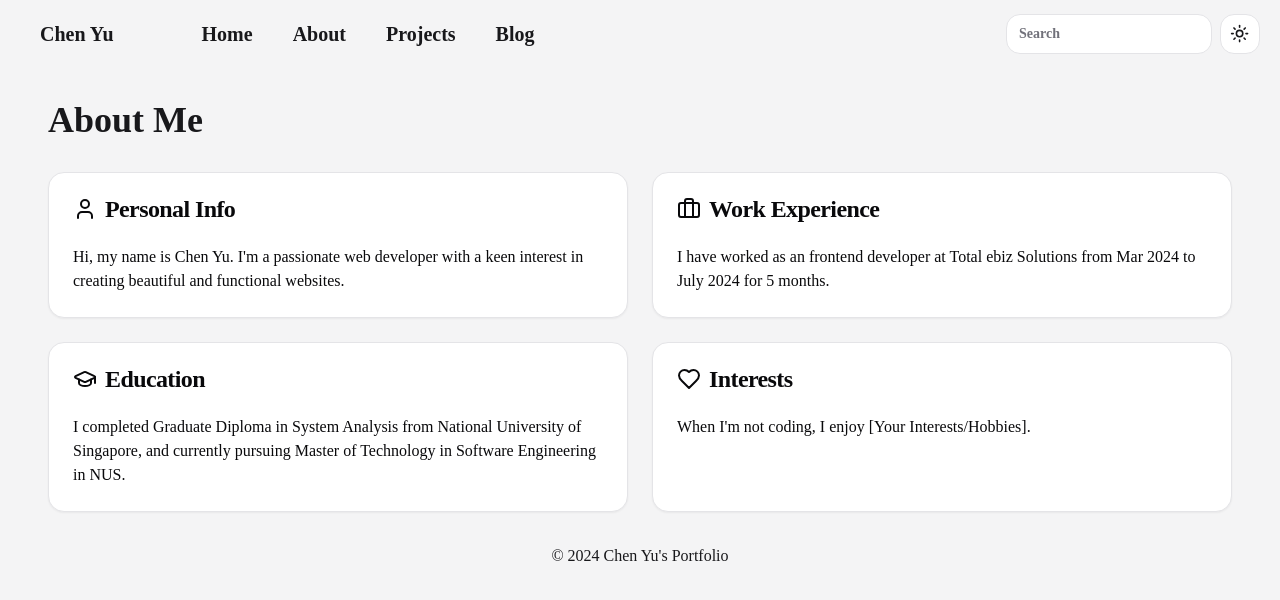
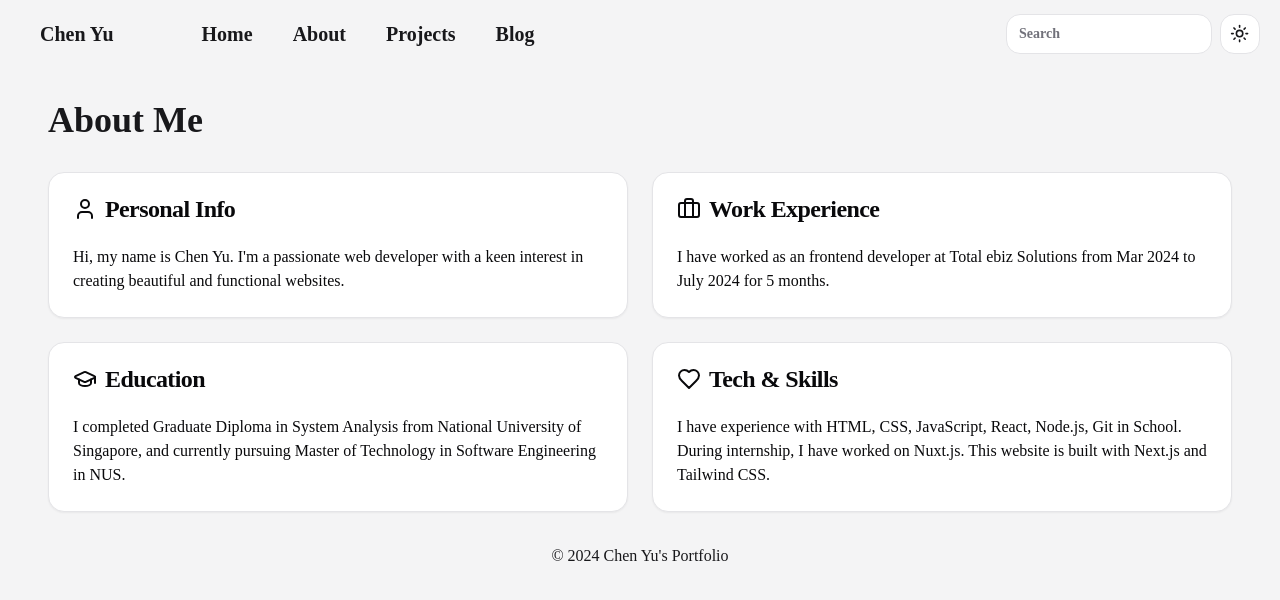
Before and after one commit to chenyu-01/next-porfolio, a Next.js app: page /about in a window 1280 px wide. Shown: the top 600 px of the page. Built offline with nearby package versions, Linux system fonts and the light colour scheme.

Commit message:
feat: update about page with tech skills and experience

```diff
--- a/pages/about.tsx
+++ b/pages/about.tsx
@@ -60,11 +60,15 @@ const AboutPage: React.FC = () => {
         <Card>
           <CardHeader>
             <CardTitle className="flex items-center">
-              <Heart className="mr-2" /> Interests
+              <Heart className="mr-2" /> Tech & Skills
             </CardTitle>
           </CardHeader>
           <CardContent>
-            <p>When I&apos;m not coding, I enjoy [Your Interests/Hobbies].</p>
+            <p>
+              I have experience with HTML, CSS, JavaScript, React, Node.js, Git
+              in School. During internship, I have worked on Nuxt.js. This
+              website is built with Next.js and Tailwind CSS.
+            </p>
           </CardContent>
         </Card>
       </div>
```
